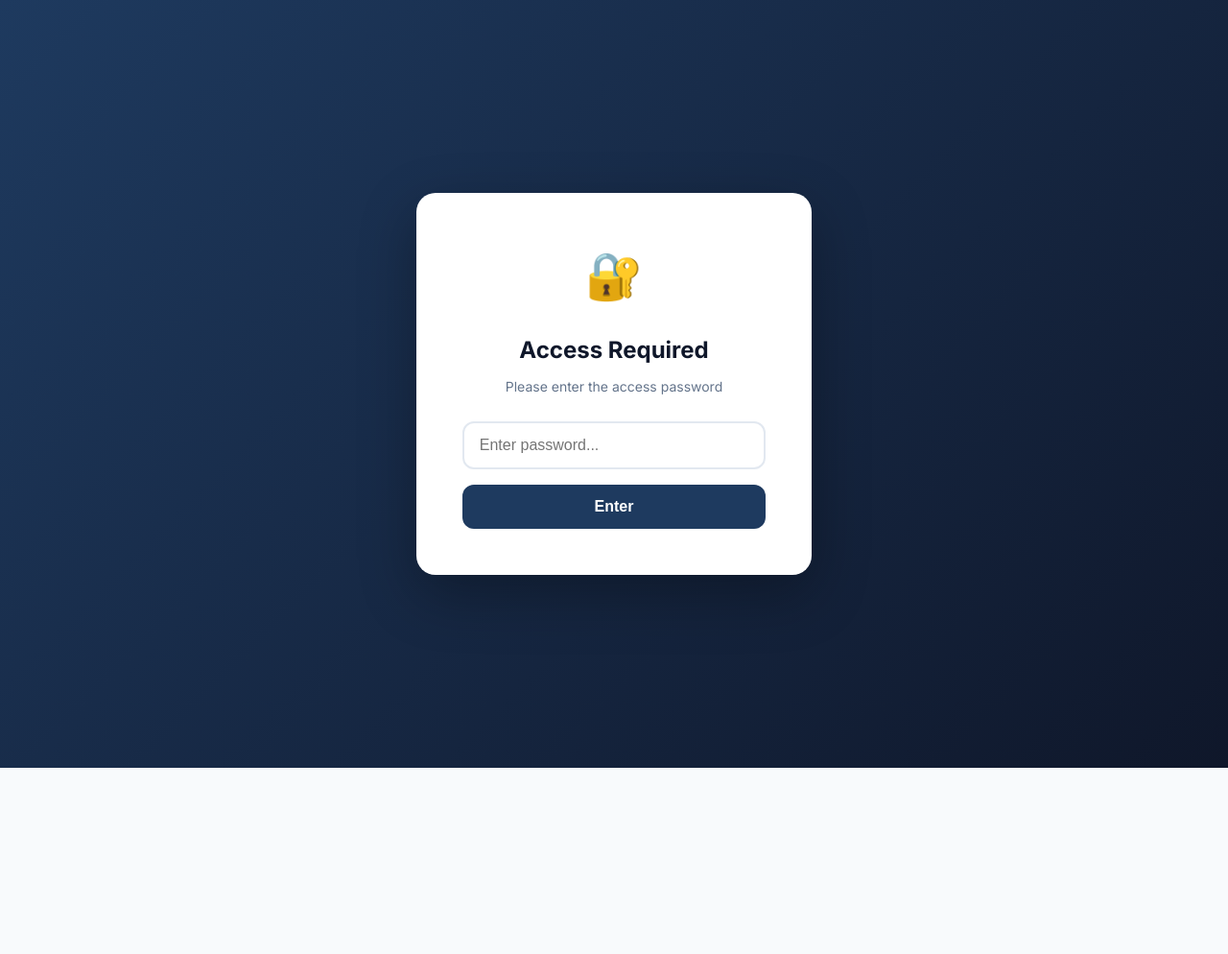
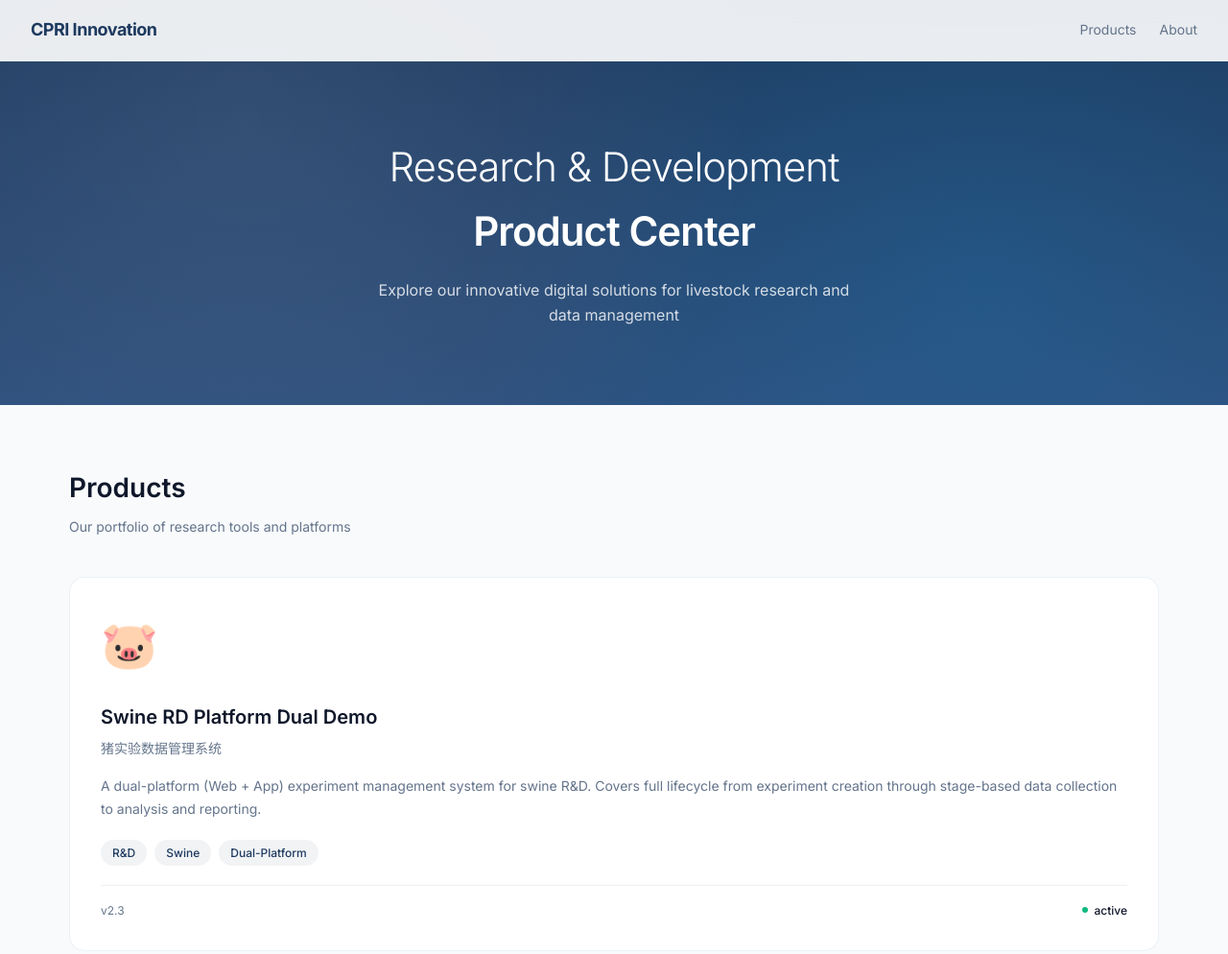
Before and after one commit to Shine0824/product-protal, a plain HTML site: page index.html in a window 1280 px wide. Shown: the top 994 px of the page at 96% size. Before the commit the page ends 800 px from the top, so only its background shows below. Drawn offline with Linux system fonts and the light colour scheme.

Commit message:
Remove password protection, direct access

```diff
--- a/index.html
+++ b/index.html
@@ -222,19 +222,6 @@
   </style>
 </head>
 <body>
-  <div id="passwordOverlay" style="position: fixed; top: 0; left: 0; width: 100%; height: 100%; background: linear-gradient(135deg, #1e3a5f 0%, #0f172a 100%); display: flex; flex-direction: column; align-items: center; justify-content: center; z-index: 9999;">
-    <div style="background: white; padding: 48px; border-radius: 20px; box-shadow: 0 20px 60px rgba(0,0,0,0.3); text-align: center; min-width: 360px;">
-      <div style="font-size: 48px; margin-bottom: 20px;">🔐</div>
-      <h2 style="font-size: 24px; color: #0f172a; margin-bottom: 8px;">Access Required</h2>
-      <p style="color: #64748b; margin-bottom: 24px; font-size: 14px;">Please enter the access password</p>
-      <input type="password" id="passwordInput" placeholder="Enter password..." style="width: 100%; padding: 14px 16px; border: 2px solid #e2e8f0; border-radius: 12px; font-size: 16px; outline: none; transition: border-color 0.2s;" onkeydown="if(event.key === 'Enter') verifyPassword()">
-      <button onclick="verifyPassword()" style="width: 100%; margin-top: 16px; padding: 14px; background: #1e3a5f; color: white; border: none; border-radius: 12px; font-size: 16px; font-weight: 600; cursor: pointer; transition: background 0.2s;" onmouseover="this.style.background='#2d4f7c'" onmouseout="this.style.background='#1e3a5f'">
-        Enter
-      </button>
-      <p id="errorMsg" style="color: #ef4444; font-size: 13px; margin-top: 12px; display: none;">Incorrect password, please try again</p>
-    </div>
-  </div>
-  <div id="mainContent" style="display: none;">
   <header class="header">
     <div class="logo">CPRI Innovation</div>
     <nav class="nav-links">
@@ -311,27 +298,7 @@
       }
     }
 
-    const ACCESS_PASSWORD = 'shine2026';
-
-    function verifyPassword() {
-      const input = document.getElementById('passwordInput');
-      const errorMsg = document.getElementById('errorMsg');
-      if (input.value === ACCESS_PASSWORD) {
-        document.getElementById('passwordOverlay').style.display = 'none';
-        document.getElementById('mainContent').style.display = 'block';
-        renderProducts(productsData);
-      } else {
-        errorMsg.style.display = 'block';
-        input.style.borderColor = '#ef4444';
-        setTimeout(() => {
-          errorMsg.style.display = 'none';
-          input.style.borderColor = '#e2e8f0';
-        }, 3000);
-      }
-    }
-
-    document.addEventListener('DOMContentLoaded', () => {});
+    document.addEventListener('DOMContentLoaded', () => renderProducts(productsData));
   </script>
-</div>
 </body>
 </html>
```
Also changed, not shown: Portal.html (+1 -33 lines).
